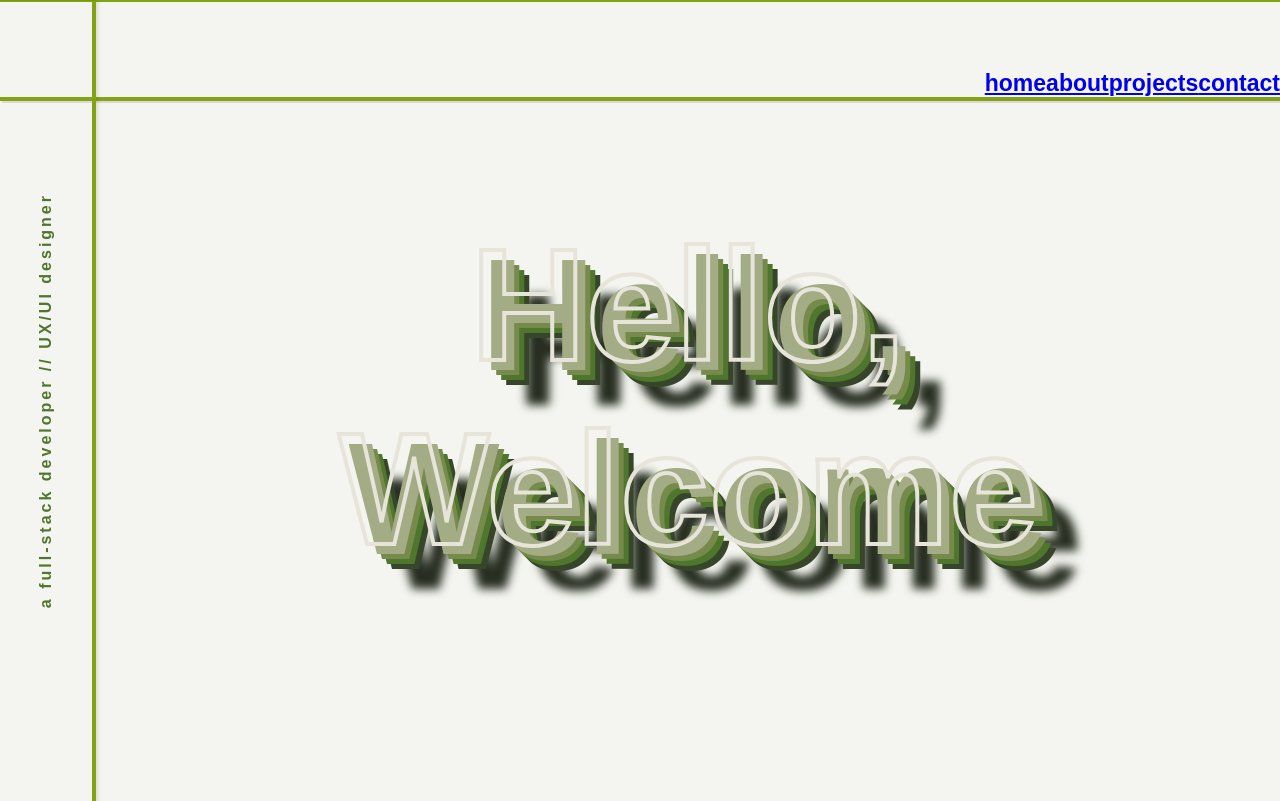
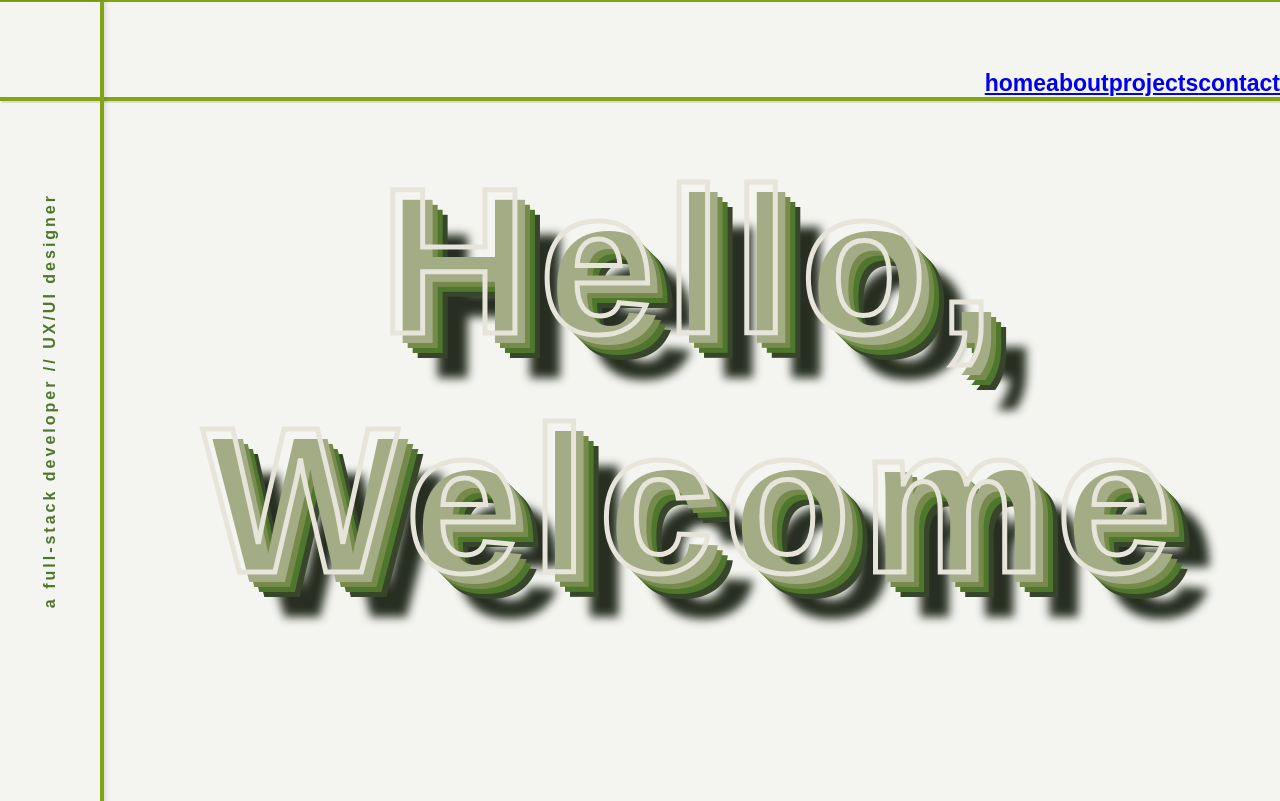
Before and after one commit to megsmcbride/portfolio-2.0, a React (Create React App) app: page / in a window 1280 px wide. Built offline with nearby package versions, Linux system fonts and the light colour scheme.

Commit message:
Change home page intro font

```diff
--- a/src/App.css
+++ b/src/App.css
@@ -93,16 +93,45 @@ body {
   }
 
   .home-container h1 {
-    font-size: 10rem;
+    font-size: 13rem;
+    letter-spacing: 10px;
   }
 }
 
 /* Projects */
 
+
+.projects-layout {
+  display: flex;
+  flex-direction: row;
+}
+
+.projects-button-container {
+  max-width: 1200px;
+  display: grid;
+  width: 800px;
+}
+
+.projects-image {
+  width: 800px;
+  height: 500px;
+  background-color: black;
+
+}
+
+@media (min-width: 600px) {
+  .projects-button-container { grid-template-columns: repeat(2, 1fr); }
+}
+
+@media (min-width: 900px) {
+  .projects-button-container { grid-template-columns: repeat(3, 1fr); }
+}
+
+
 .projects-button-container a {
   font-family: inherit;
   background-color: hsl(67, 19%, 95%);
-  padding: 10px 20px;
+  padding: 5px 10px;
   font-size: 1rem;
   font-weight: 400;
   color: hsl(92, 45%, 32%);
@@ -123,7 +152,6 @@ body {
   height: calc(100% - 6px);
   left: 0;
   bottom: 0;
-
   transition: transform 0.3s ease;
 }
 
@@ -141,17 +169,7 @@ body {
   margin-right: 10px;
 }
 
-/* home */
-
-.home-container {
-  width: 100%;
-  height: 100%;
-  justify-items: center;
-  /* align-content: center; */
-}
-
-.home-container h1 {
-  transition: all 0.5s;
+.projects-container h1 {
   -webkit-text-stroke: 4px hsl(46, 21%, 88%);
   font-variation-settings: "wght" 900, "ital" 1;
   text-align: center;
@@ -162,11 +180,46 @@ body {
     45px 45px 10px hsl(95, 16%, 16%);
   cursor: pointer;
   margin-top: 0px;
+  font-size: 7rem;
+  margin-bottom: 40px;
+}
+
+
+.projects-container {
+width: 100%;
+display: flex;
+flex-direction: column;
+margin-top: -50px;
+
+}
+
+/* home */
+
+.home-container {
+  width: calc(100% - 100px);
+  height: 100%;
+  justify-items: center;
+
+}
+
+
+.home-container h1 {
+  transition: all 0.5s;
+  -webkit-text-stroke: 5px hsl(46, 21%, 88%);
+  font-variation-settings: "wght" 900, "ital" 1;
+  text-align: center;
+  color: transparent;
+  font-family: 'Raleway', sans-serif;
+  text-shadow: 10px 10px 0px hsl(73, 19%, 60%), 15px 15px 0px hsl(80, 30%, 42%),
+    20px 20px 0px hsl(92, 45%, 32%), 25px 25px 0px hsl(92, 25%, 22%),
+    45px 45px 10px hsl(95, 16%, 16%);
+  cursor: pointer;
+  margin-top: 0px;
 }
 
 .home-container h1:hover {
   font-variation-settings: "wght" 100, "ital" 0;
-  -webkit-text-stroke: 4px hsl(92, 45%, 32%);
+  -webkit-text-stroke: 2px hsl(92, 45%, 32%);
   color: hsl(92, 45%, 32%);
   text-shadow: none;
 }
```
